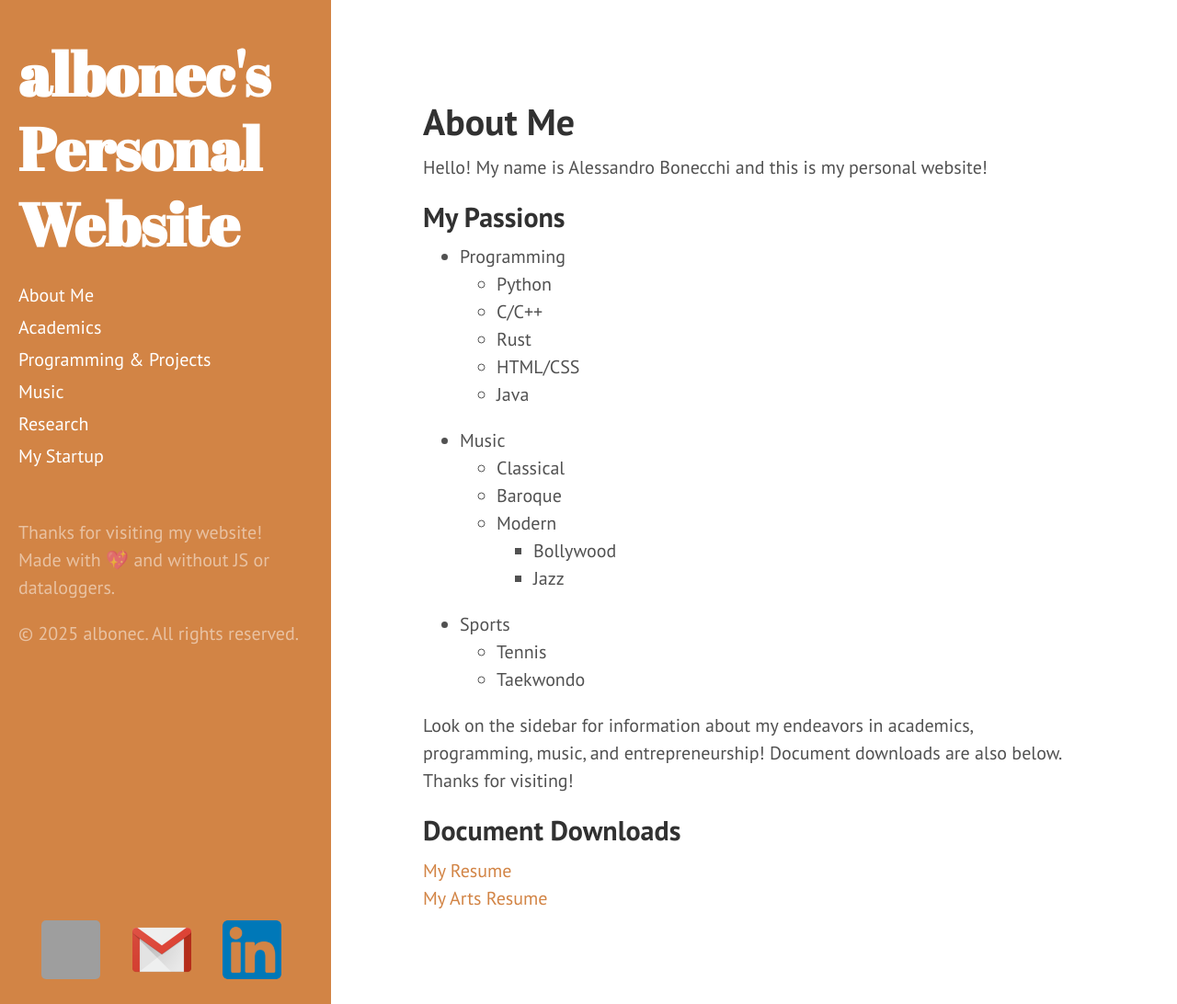
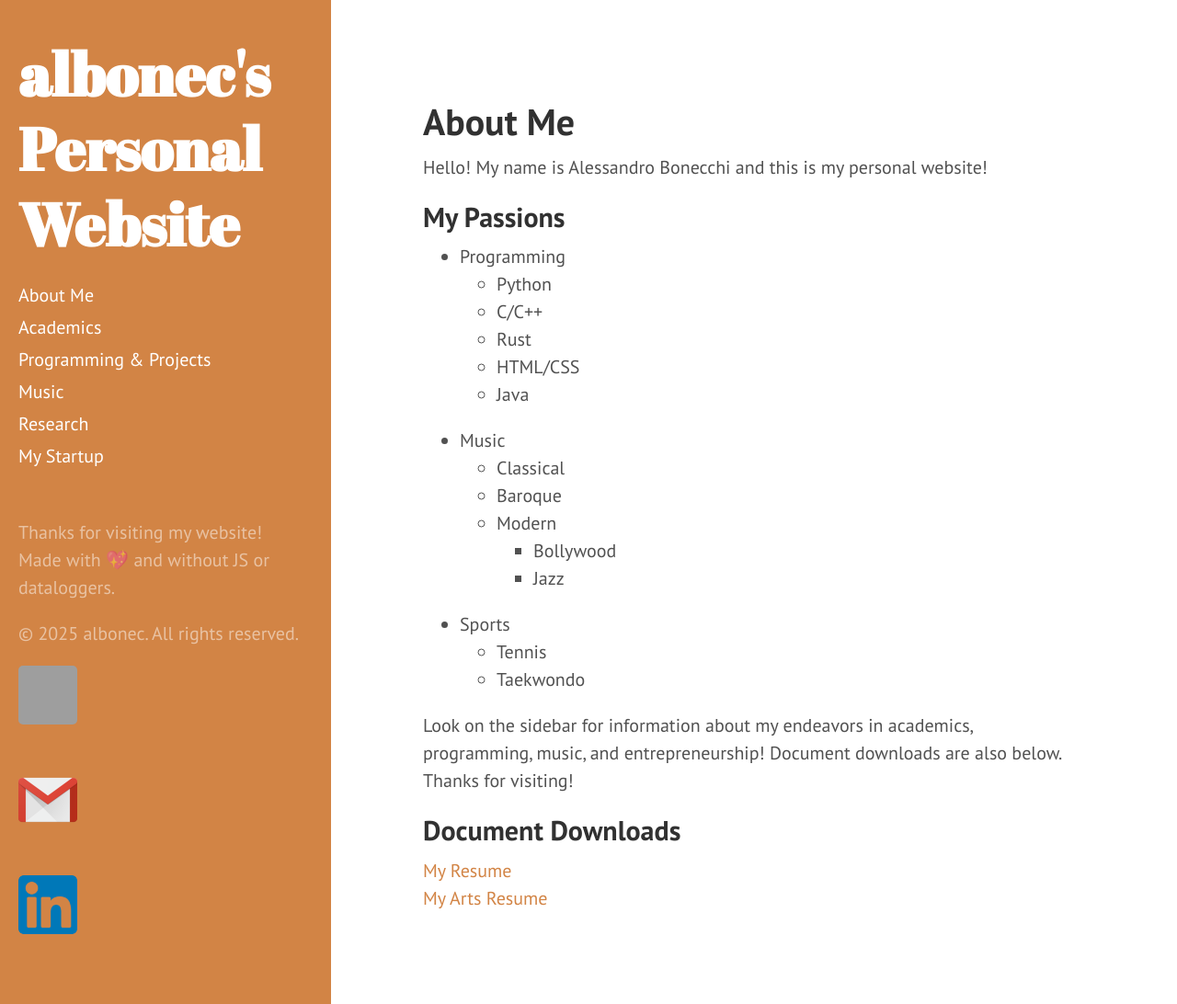
Before and after one commit to albonec/albonec.github.io, a Jekyll site: the page built from index.md, in a window 1280 px wide and 1092 px high. Shown: the whole window at 92% size. Built offline with Jekyll 4.4.1, drawn with Linux system fonts in a browser that asks for light colours; our own code applies the rules of GitHub Pages for plain Markdown files; grey boxes are pictures that could not be loaded.

```diff
--- a/public/css/hyde.css
+++ b/public/css/hyde.css
@@ -255,20 +255,28 @@
     right: calc(75%);
     bottom: 0;
     height: 100px;
-    width: calc(100% - 20px); /* Adjust width to fit the screen, considering left padding */
+    width: calc(100% - 20px);
     overflow: hidden;
     display: flex;
-    align-items: center; /* Align items vertically in the center */
+    align-items: center;
 }
 
-sidebar-footer {
+@media only screen and (min-width: 1024px) {
+    .sidebar-footer {
         position: absolute;
         left: calc(12.5%);
         right: calc(87.5%);
         bottom: 0;
         height: calc(9%);
-    width: calc(100% - 20px); /* Adjust width to fit the screen, considering left padding */
+        width: calc(100% - 20px);
         overflow: hidden;
         display: flex;
-    align-items: center; /* Align items vertically in the center */
+        align-items: center;
     }
+}
+
+@media only screen and (max-width: 1023px) {
+    .sidebar-footer {
+        display: none;
+    }
+}
```
Lines whose indentation alone changed are shown as unchanged.
